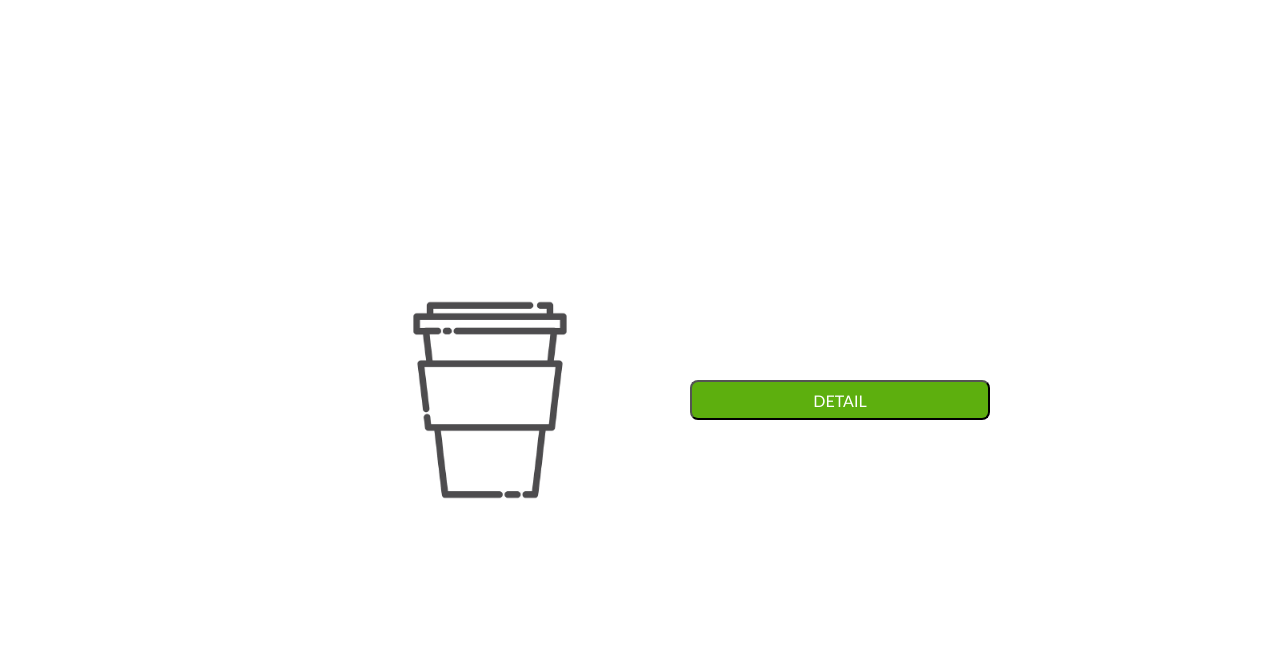
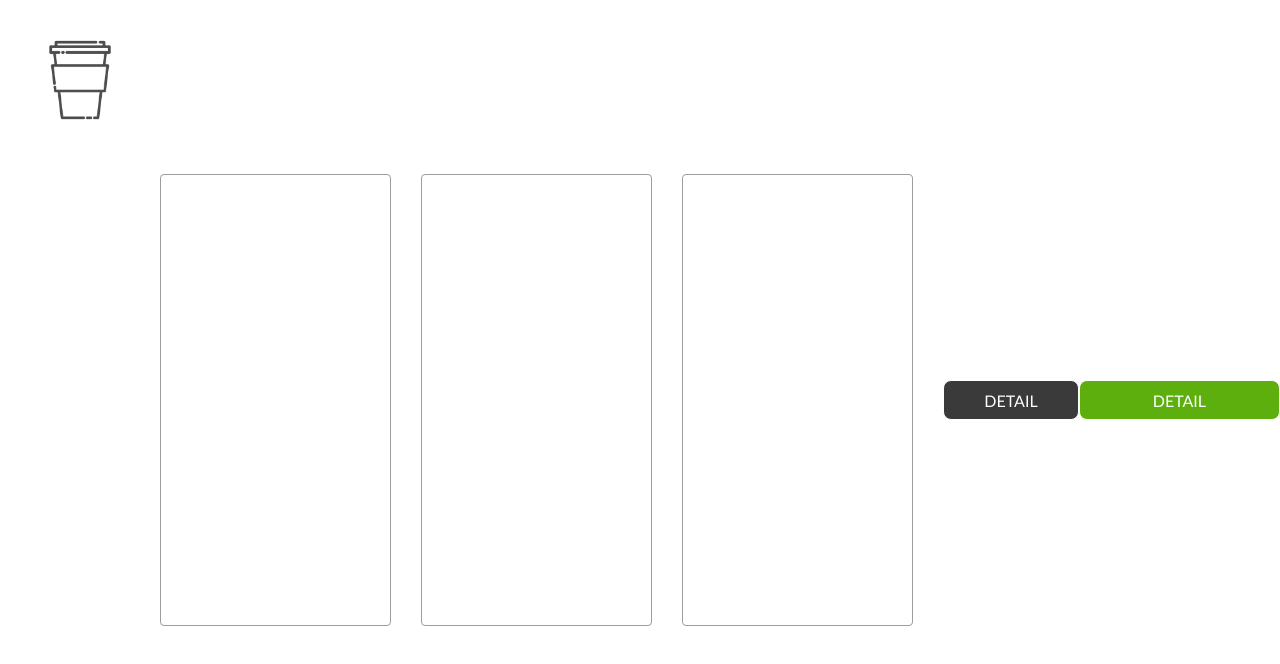
Before and after one commit to CoffeeladyCZ/first-app-react, a React (Create React App) app: page / in a window 1280 px wide. Shown: the top 664 px of the page. Built offline with nearby package versions, Linux system fonts and the light colour scheme.

Commit message:
Adding new buttons and boxes

```diff
--- a/src/App.css
+++ b/src/App.css
@@ -1,14 +1,16 @@
 .App {
   display: flex;
   text-align: center;
-  justify-content: center;
+  /* justify-content: center; */
   min-height: 800px;
   align-items: center;
 }
 
 .App-logo {
-  height: 50vmin;
+  height: 20vmin;
   pointer-events: none;
+  justify-content: flex-start;
+  align-self: flex-start;
 }
 
 @media (prefers-reduced-motion: no-preference) {
--- a/src/App.js
+++ b/src/App.js
@@ -3,18 +3,31 @@ import React from 'react';
 import logo from './coffee_logo.png';
 import './App.css';
 import Button from './Button';
+import ProductBox from './Product-box';
 
 // this is our data which we are passing as props to <Button component />
 const button = {
   title: "Detail",
-  type: "buy"
+  type: "green"
+}
+const greyButton = {
+  title: "Detail",
+  type: "grey"
+}
+const productBox = {
+  title: "Box"
 }
 
 function App() {
   return (
     <div className="App">
       <img src={logo} className="App-logo" alt="logo" />
+      <ProductBox div={productBox} />
+      <ProductBox div={productBox} />
+      <ProductBox div={productBox} />
+      <Button button={greyButton}/>
       <Button button={button}/>
+
     </div>
   );
 }
--- a/src/Button.css
+++ b/src/Button.css
@@ -4,13 +4,34 @@
   text-transform: uppercase;
   font-size: 16px;
   font-weight: 600px;
+  border: none;
+  border-radius: 8px;
+  font-family: 'Gill Sans', 'Gill Sans MT', Calibri, 'Trebuchet MS', sans-serif;
 }
 
-.buy {
+.green {
+  border: 1px solid;
   background-color: #5daf0e;
-  border-radius: 8px;
-  font-family: 'Gill Sans', 'Gill Sans MT', Calibri, 'Trebuchet MS', sans-serif;
   width: 300px;
+}
+.green:hover {
+  border: 1px solid;
+  background-color: #ffffff;
+  color: #5daf0e
 }
 
 /* TODO for @marcela add 3 more types of button styles */
+.grey {
+  border: 1px solid;
+  background-color: rgb(59, 58, 58);
+  width: 200px;
+}
+.grey:hover {
+  color: rgb(59, 58, 58);
+  background-color: #ffffff;
+}
+
+.white {
+  border: 1px solid;
+  background-color: #ffffff;
+}
--- /dev/null
+++ b/src/Product-box.css
@@ -0,0 +1,13 @@
+.product-box {
+    width: 350px;
+    height: 450px;
+    border: 1px solid rgb(158, 156, 156);
+    border-radius: 4px;
+    float: left;
+    margin-right: 30px;
+}
+
+/* tohle mi asi fungovat nebude */
+.product-box:last-child {
+    margin-right: 0;
+}
--- /dev/null
+++ b/src/Product-box.js
@@ -0,0 +1,11 @@
+import React from 'react';
+import './Product-box.css';
+
+class ProductBox extends React.Component {
+    render() {
+        return <div className="product-box"></div>
+
+    }
+}
+
+export default ProductBox;
```
Also changed, not shown: 1 other file (tests, documents, lock files or other folders).
